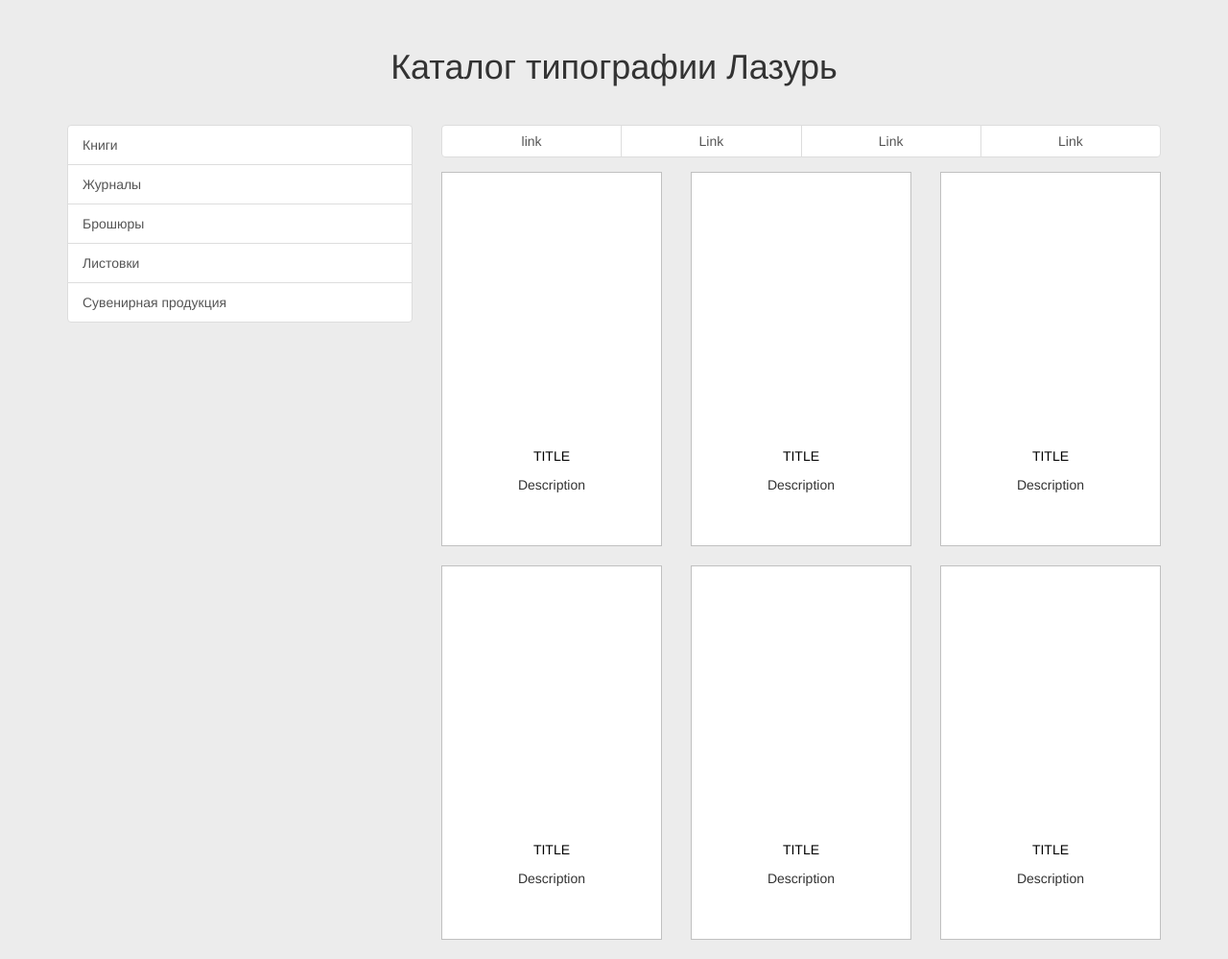
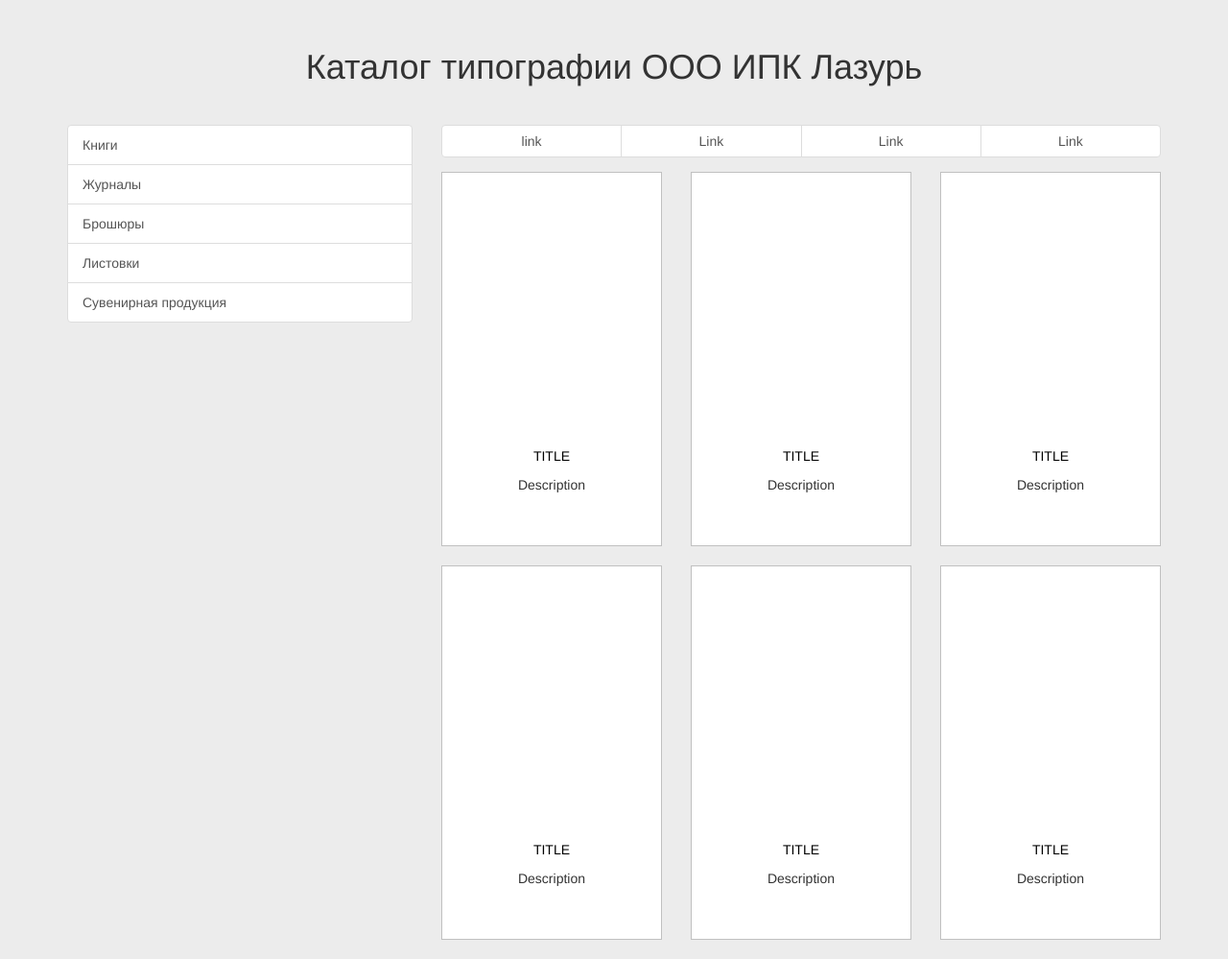
Before and after one commit to Vladimir9989/Catalog, a plain HTML site: page index.html in a window 1280 px wide. Shown: the whole page at 96% size. Drawn offline with nearby package versions, Linux system fonts and the light colour scheme.

Commit message:
add catalog

```diff
--- a/index.html
+++ b/index.html
@@ -18,7 +18,7 @@
 <body>
 
     <div class="container content">
-        <h1 class="title">Каталог типографии Лазурь</h1>
+        <h1 class="title">Каталог типографии ООО ИПК Лазурь</h1>
         <div class="container">
             <div class="row justify-content-md-end">
 
```
